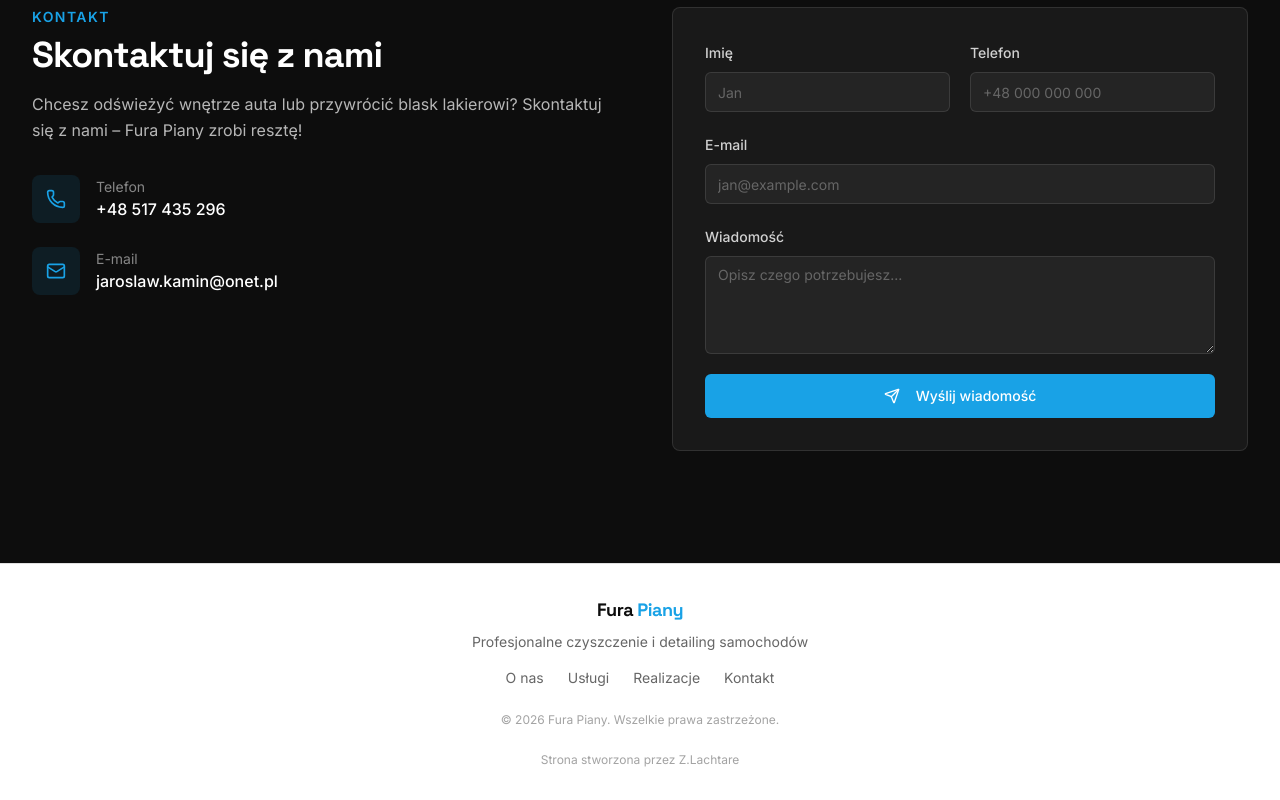
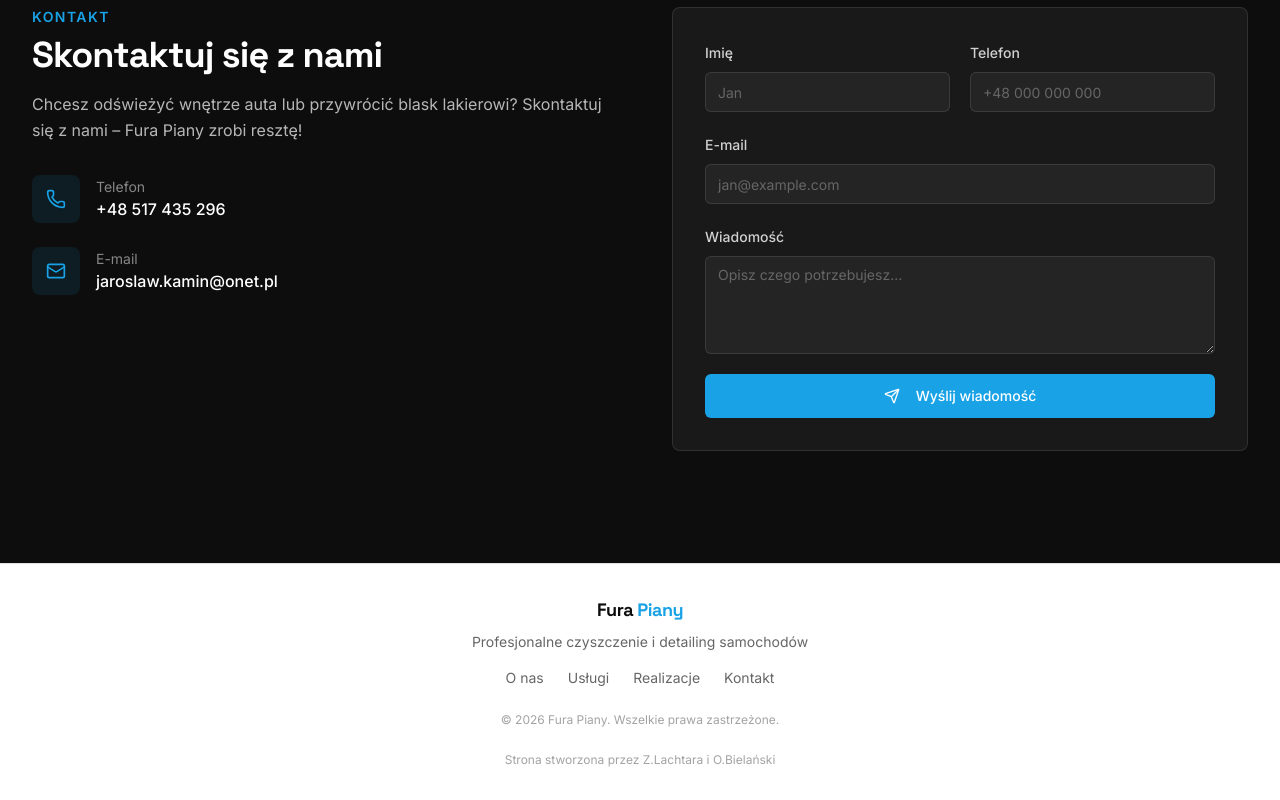
Before and after one commit to zlachtara/FuraPiany, a Next.js app: page / in a window 1280 px wide. Shown: the part 5230-6030 px from the top of the page. Built offline with nearby package versions, Linux system fonts and the light colour scheme.

Commit message:
my changes

```diff
--- a/components/footer.tsx
+++ b/components/footer.tsx
@@ -18,7 +18,7 @@ export function Footer() {
           &copy; {new Date().getFullYear()} Fura Piany. Wszelkie prawa zastrzeżone.
         </p>
         <p className="mt-6 text-xs text-muted-foreground/60">
-          Strona stworzona przez Z.Lachtare
+          Strona stworzona przez Z.Lachtara i O.Bielański
         </p>
       </div>
     </footer>
```
